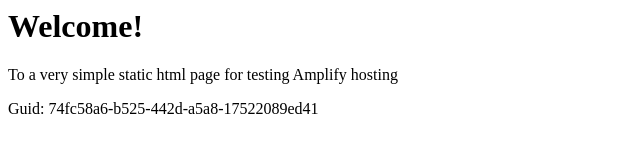
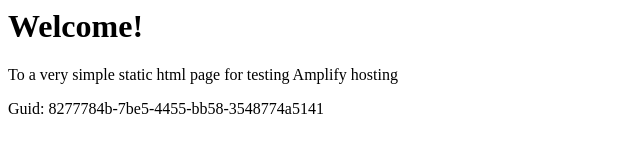
Before and after one commit to aws-aemilia-arn/Github-PR-Commit-Integration-Test-DoNotTouch-GitHubWebhookPushCanaryTest-v1-preprod-eu-north-1, a website: page src/index.html in a window 1280 px wide. Shown: the full height of the page, 0-640 px from the left. Drawn offline with Linux system fonts and the light colour scheme.

Commit message:
commit from integ tests

```diff
--- a/src/index.html
+++ b/src/index.html
@@ -12,6 +12,6 @@
 <body>
     <h1>Welcome!</h1>
     <p>To a very simple static html page for testing Amplify hosting</p>
-    <p>Guid: 74fc58a6-b525-442d-a5a8-17522089ed41</p></body>
+    <p>Guid: 8277784b-7be5-4455-bb58-3548774a5141</p></body>
 
 </html>
```
